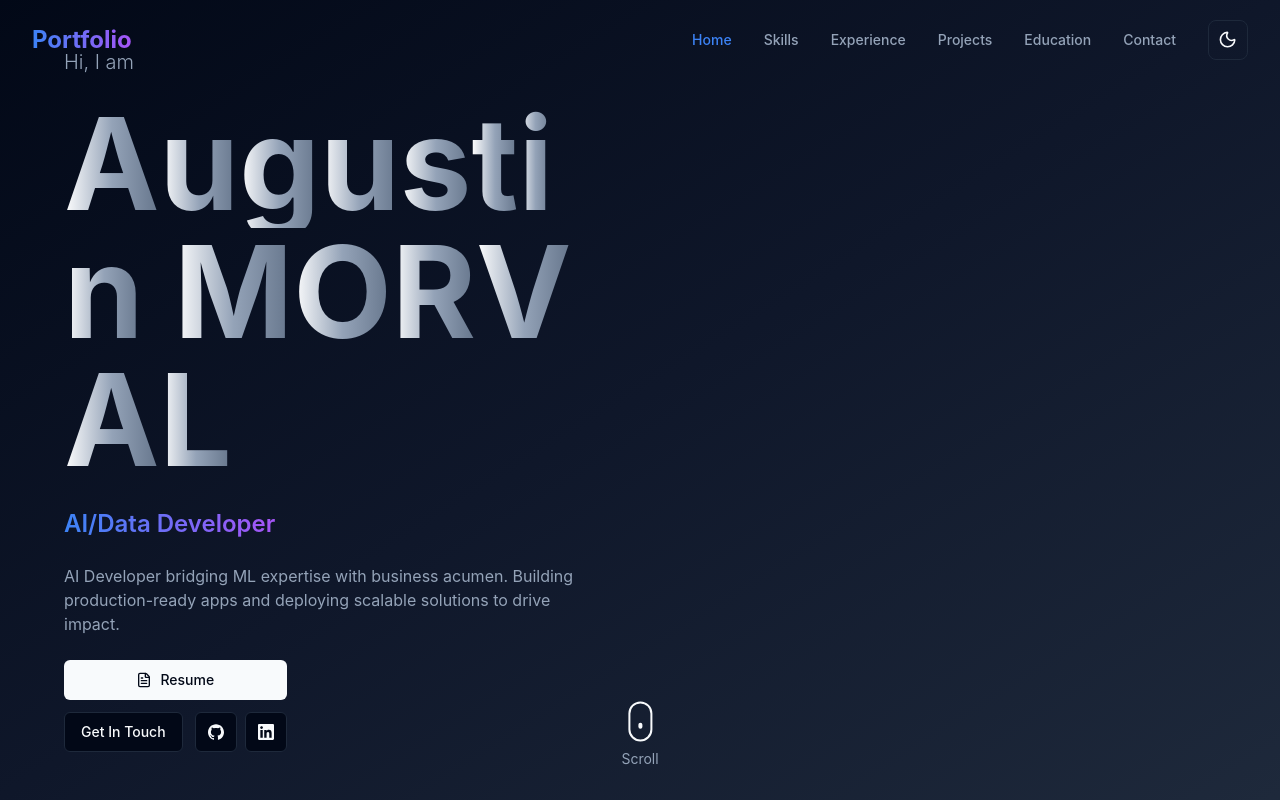
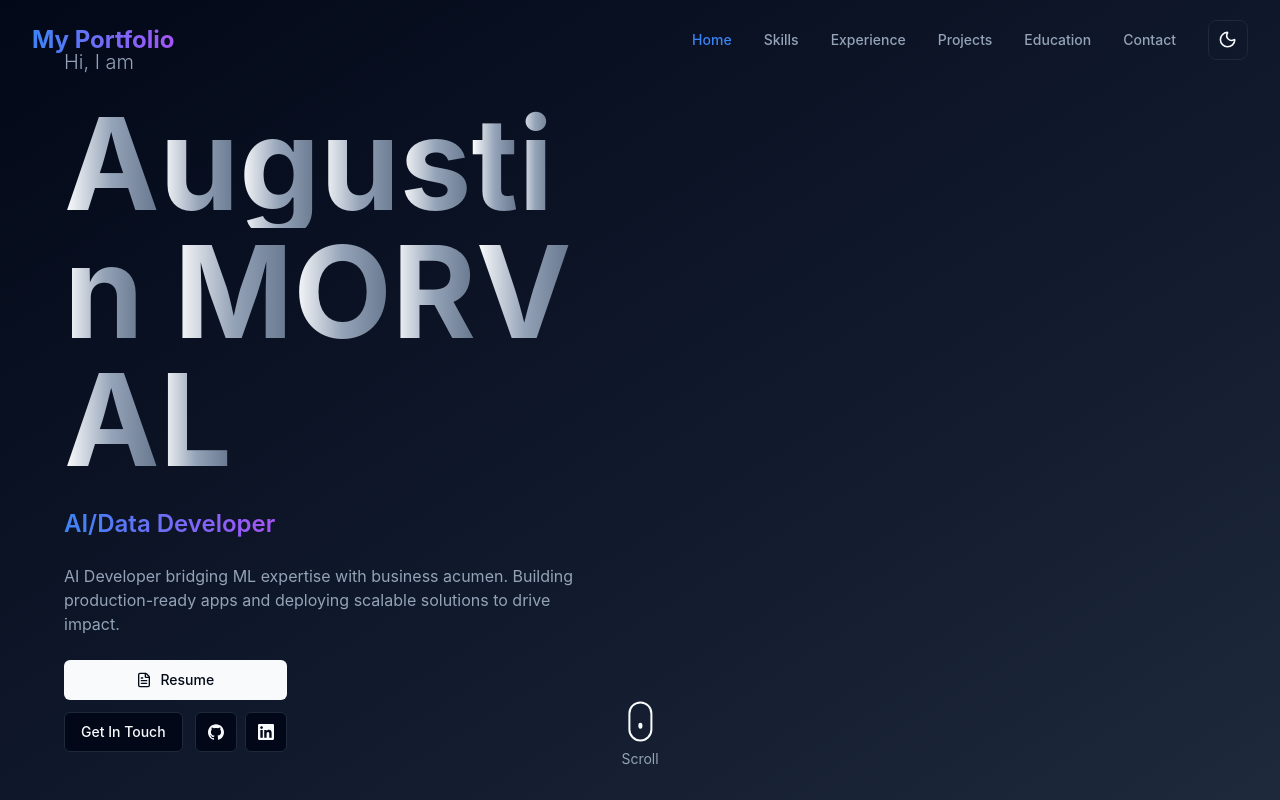
Before and after one commit to AugustinMORVAL/AugustinMORVAL.github.io, a React (Vite) app: page / in a window 1280 px wide. Shown: the top 800 px of the page. Built offline with nearby package versions, Linux system fonts and the light colour scheme.

Commit message:
Disable toggle button

```diff
--- a/src/components/header/components/mode-toggle.tsx
+++ b/src/components/header/components/mode-toggle.tsx
@@ -20,6 +20,7 @@ export function ModeToggle() {
         "transition-colors"
       )}
       aria-label="Toggle theme"
+      disabled
     >
       <Sun className="h-[1.2rem] w-[1.2rem] rotate-0 scale-100 transition-all dark:-rotate-90 dark:scale-0" />
       <Moon className="absolute h-[1.2rem] w-[1.2rem] rotate-90 scale-0 transition-all dark:rotate-0 dark:scale-100" />
--- a/src/components/header/header.tsx
+++ b/src/components/header/header.tsx
@@ -66,7 +66,7 @@ export default function Header() {
           }}
           className="text-xl md:text-2xl font-bold text-gradient"
         >
-          Portfolio
+          My Portfolio
         </a>
 
         {/* Desktop Navigation */}
```
